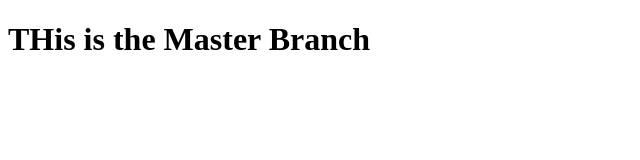
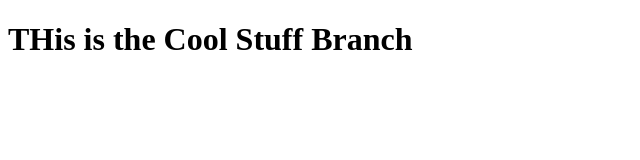
Before and after one commit to IsaiahHenryB/git-ing-gud, a plain HTML site: page index.html in a window 1280 px wide. Shown: the whole page, without its empty margins (0-640 px from the left). Drawn offline with Linux system fonts and the light colour scheme.

Commit message:
changed master yo cool

```diff
--- a/index.html
+++ b/index.html
@@ -7,6 +7,6 @@
     <title>Document</title>
 </head>
 <body>
-    <h1>THis is the Master Branch</h1>
+    <h1>THis is the Cool Stuff Branch</h1>
 </body>
 </html>
```
